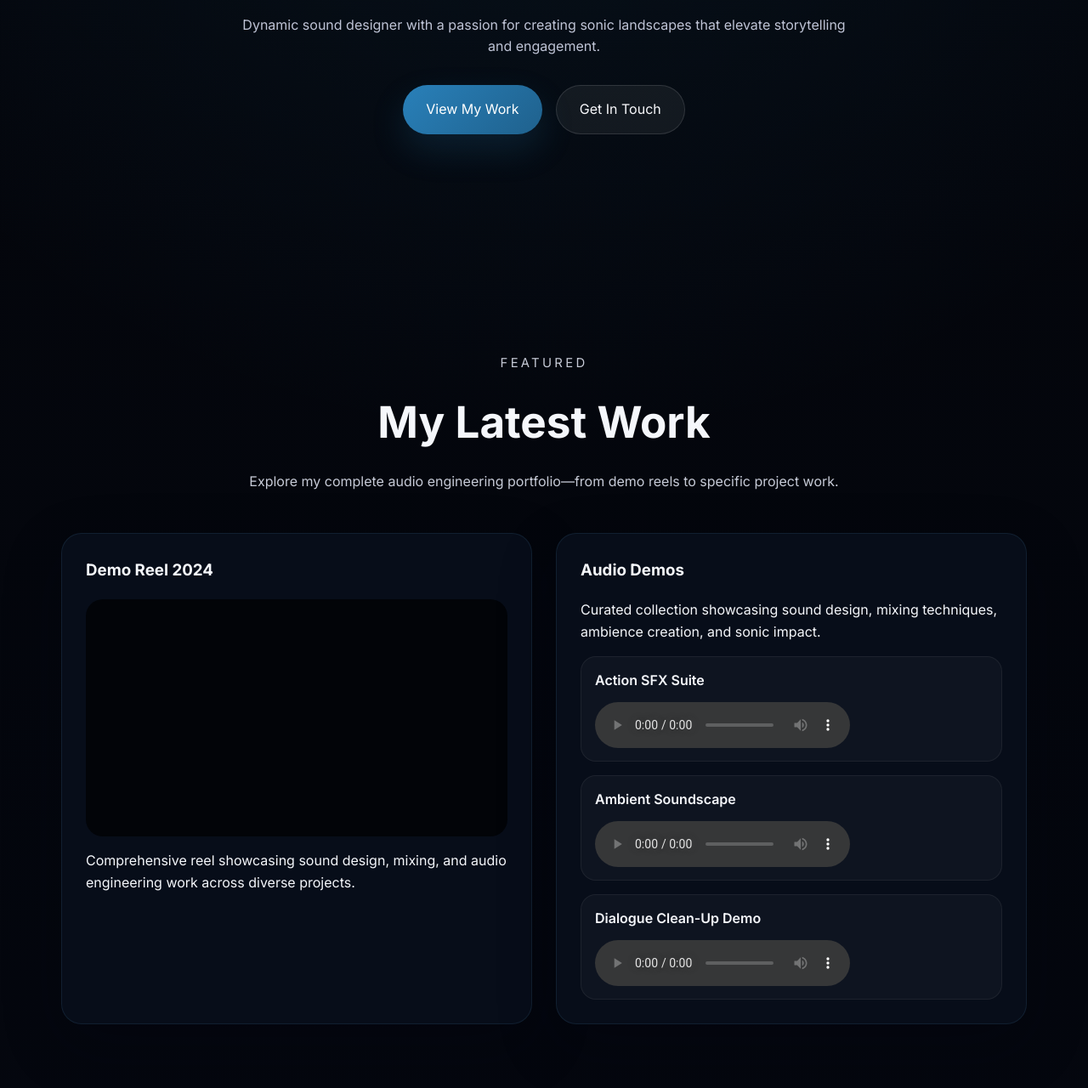
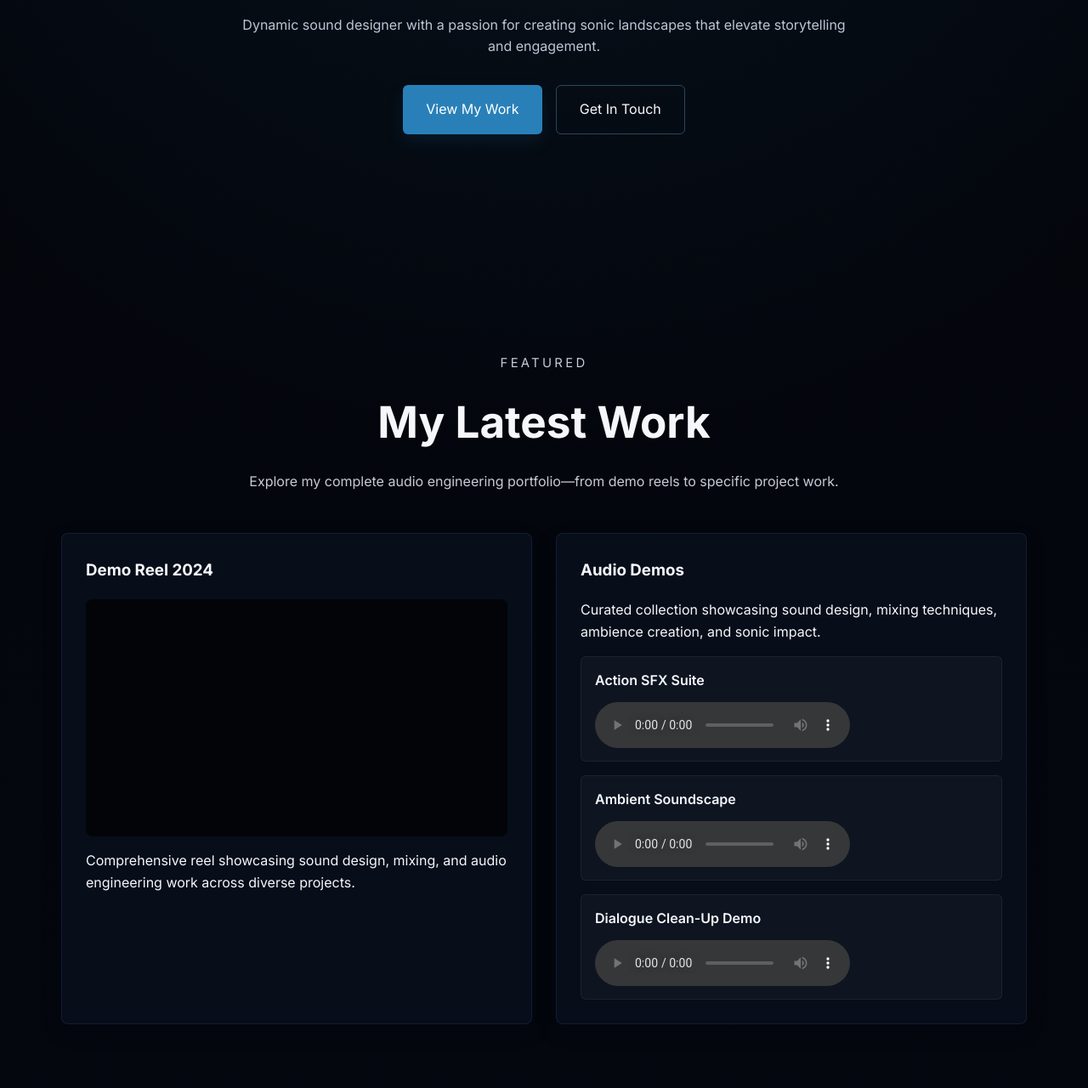
Before and after one commit to partypancake8/nicoweb, a plain HTML site: page index.html in a window 1280 px wide. Shown: the part 480-1760 px from the top of the page at 85% size. Drawn offline with Linux system fonts and the light colour scheme; grey boxes are pictures that could not be loaded.

Commit message:
Simplify design: reduce border radius, remove gradients, add music favicon

```diff
--- a/index.html
+++ b/index.html
@@ -3,6 +3,7 @@
 <head>
   <meta charset="UTF-8" />
   <meta name="viewport" content="width=device-width, initial-scale=1.0" />
+  <link rel="icon" type="image/svg+xml" href="favicon.svg" />
   <title>Nico Barrera | Sound Design & Audio Engineering</title>
   <link rel="preconnect" href="https://fonts.googleapis.com" />
   <link rel="preconnect" href="https://fonts.gstatic.com" crossorigin />
--- a/script.js
+++ b/script.js
@@ -22,11 +22,11 @@ anchorLinks.forEach((link) => {
 const projectCards = document.querySelectorAll('.project-card');
 projectCards.forEach((card) => {
   card.addEventListener('mouseenter', () => {
-    card.style.transform = 'translateY(-4px)';
-    card.style.boxShadow = '0 28px 80px rgba(41, 128, 185, 0.22)';
+    card.style.transform = 'translateY(-2px)';
+    card.style.boxShadow = '0 12px 32px rgba(41, 128, 185, 0.18)';
   });
   card.addEventListener('mouseleave', () => {
     card.style.transform = 'translateY(0)';
-    card.style.boxShadow = '0 24px 70px rgba(1, 5, 18, 0.24)';
+    card.style.boxShadow = '0 8px 24px rgba(1, 5, 18, 0.16)';
   });
 });
--- a/styles.css
+++ b/styles.css
@@ -81,7 +81,7 @@ a {
   background: rgba(255, 255, 255, 0.04);
   color: #f5f7fb;
   padding: 0.75rem 1rem;
-  border-radius: 999px;
+  border-radius: 4px;
   cursor: pointer;
 }
 
@@ -131,7 +131,7 @@ a {
   align-items: center;
   justify-content: center;
   padding: 0.95rem 1.7rem;
-  border-radius: 999px;
+  border-radius: 6px;
   text-decoration: none;
   transition: transform 180ms ease, box-shadow 180ms ease;
 }
@@ -142,15 +142,15 @@ a {
 }
 
 .button-primary {
-  background: linear-gradient(135deg, #2980b9 0%, #1f618d 100%);
+  background: #2980b9;
   color: #fff;
-  box-shadow: 0 18px 40px rgba(41, 128, 185, 0.18);
+  box-shadow: 0 8px 20px rgba(41, 128, 185, 0.12);
 }
 
 .button-secondary {
-  background: rgba(255, 255, 255, 0.06);
+  background: transparent;
   color: #f7f8fb;
-  border: 1px solid rgba(255, 255, 255, 0.12);
+  border: 1px solid rgba(91, 163, 208, 0.4);
 }
 
 .section {
@@ -190,10 +190,10 @@ a {
 .project-card,
 .contact-card {
   border: 1px solid rgba(91, 163, 208, 0.12);
-  border-radius: 24px;
+  border-radius: 8px;
   padding: 1.75rem;
   background: rgba(8, 15, 28, 0.88);
-  box-shadow: 0 24px 70px rgba(1, 5, 18, 0.24);
+  box-shadow: 0 8px 24px rgba(1, 5, 18, 0.16);
 }
 
 .video-card h3,
@@ -204,7 +204,7 @@ a {
 
 .video-frame {
   margin: 1rem 0 0;
-  border-radius: 20px;
+  border-radius: 8px;
   overflow: hidden;
   aspect-ratio: 16 / 9;
   background: #020408;
@@ -219,7 +219,7 @@ a {
   display: grid;
   gap: 0.75rem;
   padding: 0.95rem 1rem;
-  border-radius: 18px;
+  border-radius: 6px;
   background: rgba(255, 255, 255, 0.03);
   border: 1px solid rgba(255, 255, 255, 0.06);
 }
@@ -246,7 +246,7 @@ a {
 
 .card-links a {
   padding: 0.85rem 1rem;
-  border-radius: 999px;
+  border-radius: 5px;
   text-decoration: none;
   background: rgba(41, 128, 185, 0.14);
   color: #f7f8fb;
```
Also changed, not shown: favicon.svg (added).
